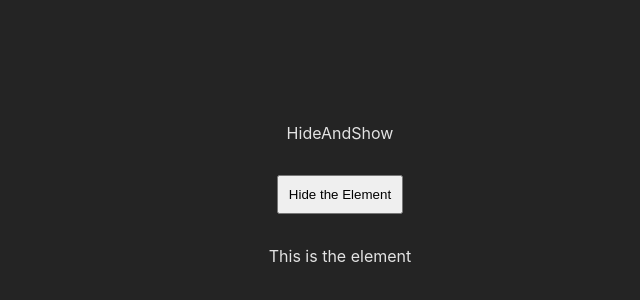
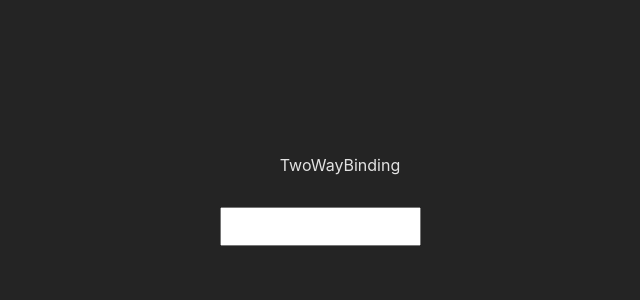
Before and after one commit to shakeebparavannur/react-macineTest, a React (Vite) app: page / in a window 1280 px wide. Shown: the part 236-536 px from the top of the page, without its empty margins (300-940 px from the left). Built offline with nearby package versions, Linux system fonts and the light colour scheme.

Commit message:
add:Two way binding

```diff
--- a/src/App.jsx
+++ b/src/App.jsx
@@ -2,13 +2,15 @@ import "./App.css";
 import CheckBoxList from "./CheckBoxList";
 import DependecyList from "./DependecyList";
 import HideAndShow from "./HideAndShow";
+import TwoWayBinding from "./TwoWayBinding";
 
 function App() {
   return (
     <>
       {/* <DependecyList/> */}
       {/* <CheckBoxList /> */}
-      <HideAndShow/>
+      {/* <HideAndShow/> */}
+      <TwoWayBinding/>
     </>
   );
 }
--- /dev/null
+++ b/src/TwoWayBinding.jsx
@@ -0,0 +1,17 @@
+import React, { useState } from 'react'
+
+const TwoWayBinding = () => {
+    const [ value,setValue] = useState('')
+    const handleInput = (e)=>{
+        setValue(e.target.value)
+    }
+  return (
+    <>
+    <div>TwoWayBinding</div>
+    <input type="text" onChange={handleInput} />
+    <span>{value}</span>
+    </>
+  )
+}
+
+export default TwoWayBinding
```
